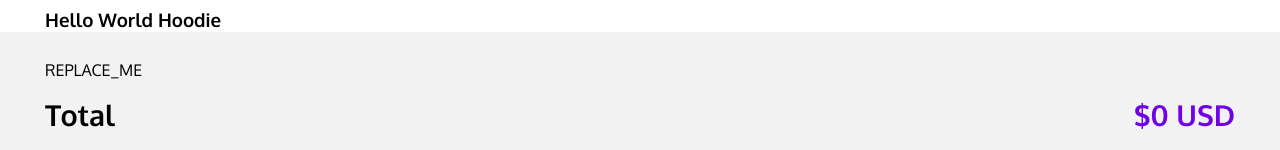
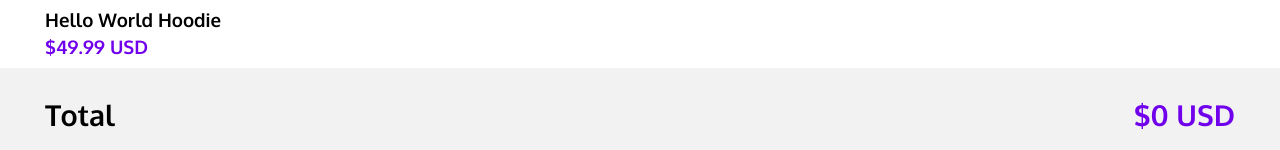
Before and after one commit to Kopelson/redux-store, a React (Create React App) app: page / in a window 1280 px wide. Shown: the part 643-793 px from the top of the page. Built offline with nearby package versions, Linux system fonts and the light colour scheme.

Commit message:
iterating through cart to create new cart items

```diff
--- a/src/features/cart/Cart.js
+++ b/src/features/cart/Cart.js
@@ -23,7 +23,7 @@
     };
 
     // Use the cart and currencyFilter slices to render their data.
-    const cartElements = 'REPLACE_ME';
+    const cartElements = Object.keys(cart).map(createCartItem)
     const total = 0;
 
     return (
```
